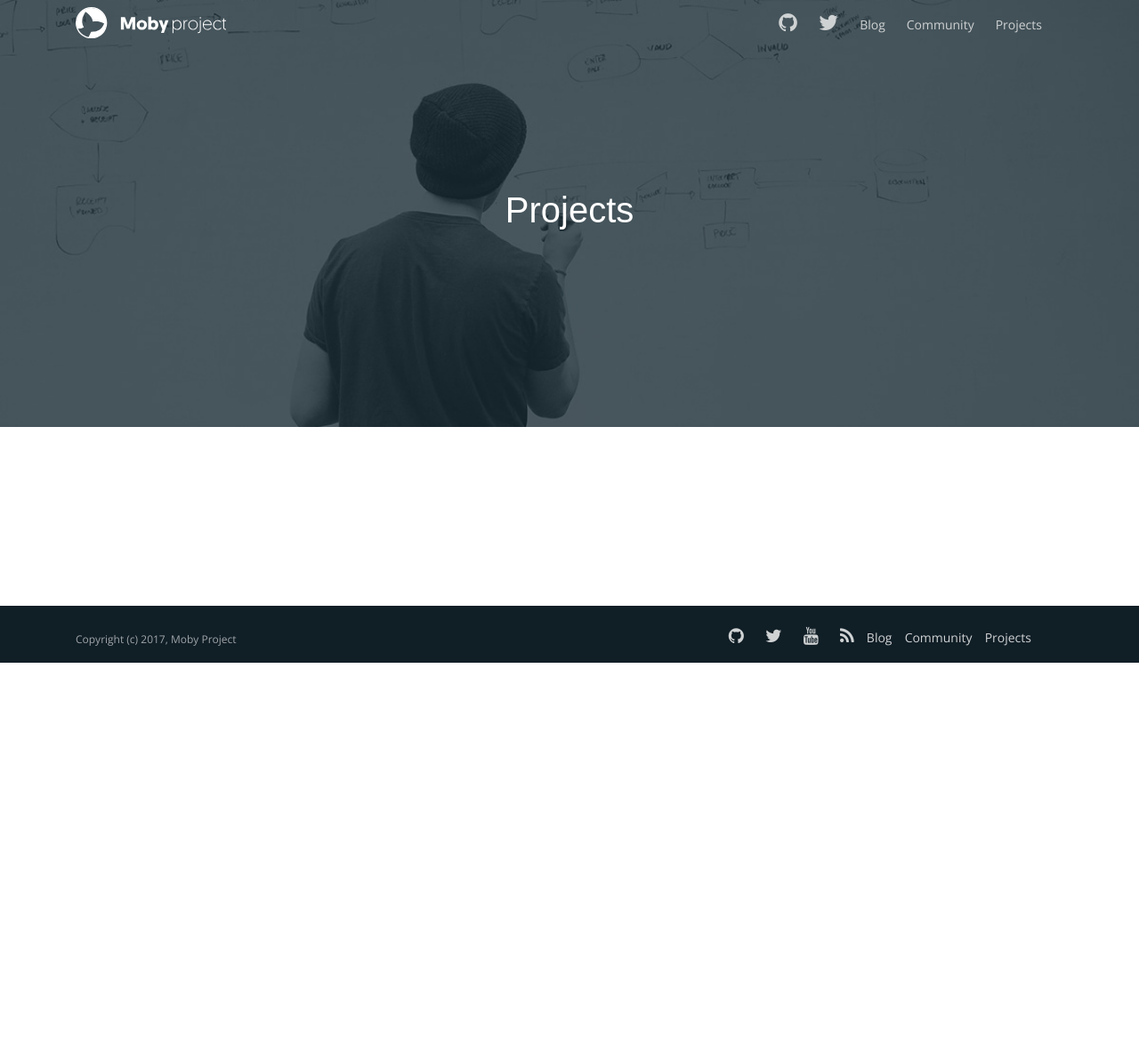
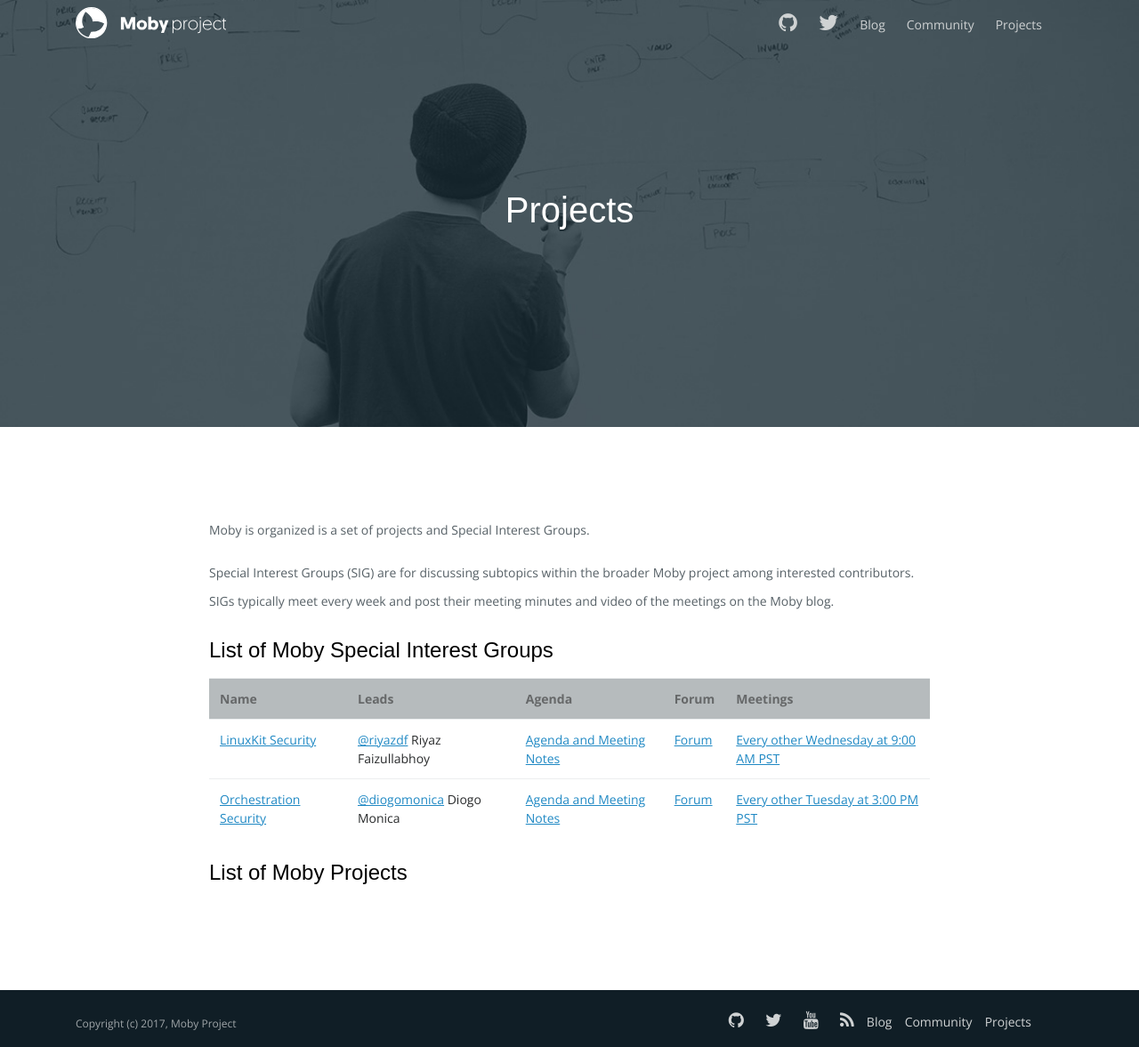
Before and after one commit to moby/mobywebsite, a Jekyll site: the page built from docs/projects.md, in a window 1280 px wide and 1177 px high. Shown: the whole window at 89% size. Built offline with Jekyll 4.4.1, drawn with Linux system fonts in a browser that asks for light colours; nearby versions of some CDN libraries; a script that is not in the unit is left out.

Commit message:
moved sigs to projects page
Signed-off-by: Patrick Chanezon <patlist@chanezon.com>

```diff
--- a/docs/projects.md
+++ b/docs/projects.md
@@ -1,7 +1,20 @@
 ---
-title: Moby
+title: Moby projects and SIGs
 layout: projects
 ---
+
+Moby is organized is a set of projects and Special Interest Groups.
+
+Special Interest Groups (SIG) are for discussing subtopics within the broader Moby project among interested contributors. SIGs typically meet every week and post their meeting minutes and video of the meetings on the Moby blog.
+
+## List of Moby Special Interest Groups
+
+| Name | Leads | Agenda | Forum | Meetings |
+|------|-------|--------|-------|----------|
+| [LinuxKit Security](https://github.com/linuxkit/linuxkit/tree/master/sigs/security) | [@riyazdf](https://github.com/riyazdf) Riyaz Faizullabhoy | [Agenda and Meeting Notes](https://github.com/linuxkit/linuxkit/tree/master/reports/sig-security) | [Forum](https://forums.mobyproject.org/c/sig/linuxkit-security) | [Every other Wednesday at 9:00 AM PST](https://docker.zoom.us/j/779801882) |
+| [Orchestration Security](https://github.com/docker/swarmkit/tree/master/sigs/orchestration-security) | [@diogomonica](https://github.com/diogomonica) Diogo Monica | [Agenda and Meeting Notes](https://docs.google.com/document/d/1co6Jv9Mq8jeToK-sYNNXwUQiPWcDCvlNJ5bozAOfriE/edit) | [Forum](https://forums.mobyproject.org/c/sig/orchestration-security) | [Every other Tuesday at 3:00 PM PST](https://docker.zoom.us/j/417366441) |
+
+## List of Moby Projects
 
 <div class="row">
 <div class="col align-self-center">
```
Also changed, not shown: docs/sigs.md (deleted, +0 -14 lines).
